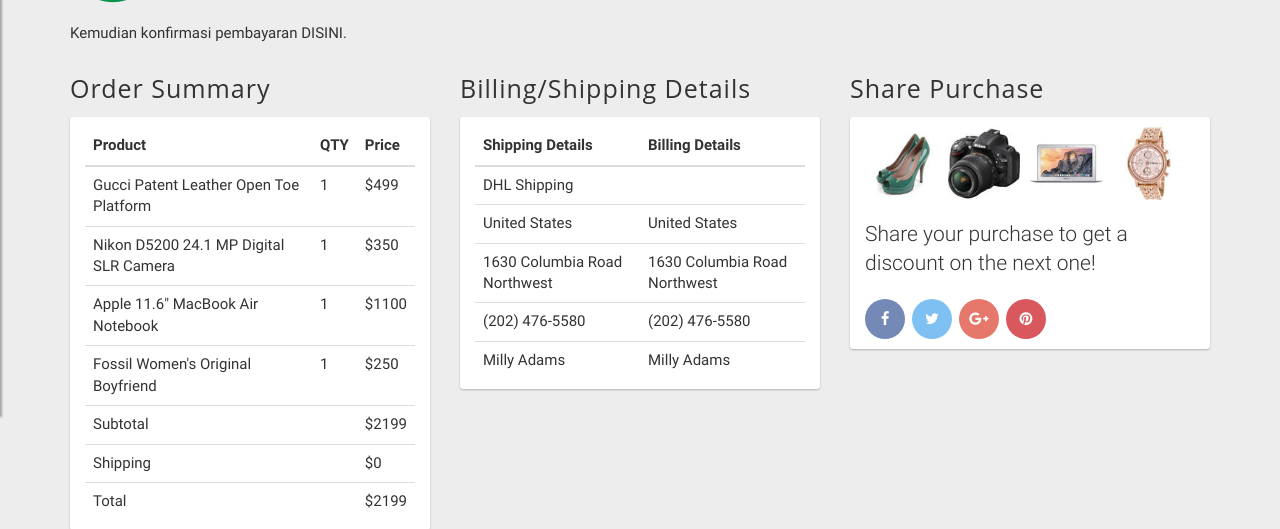
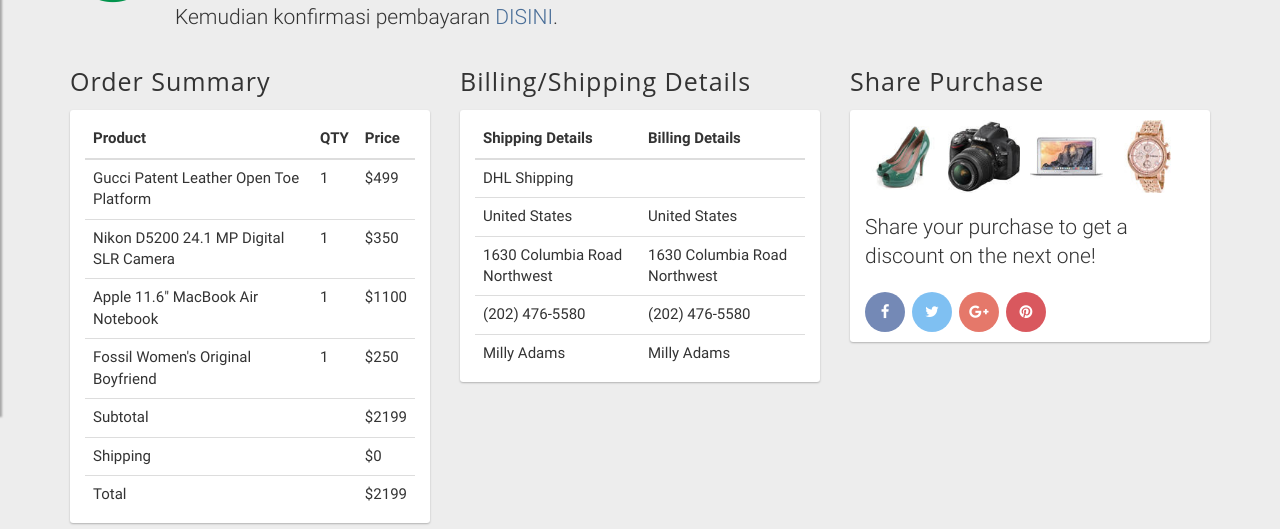
Before and after one commit to jbenastey/sipesan, a CodeIgniter app: page /sipesan/index.php/bayarcontroller/selesai/1 in a window 1280 px wide. Shown: the part 235-764 px from the top of the page. Run offline with CodeIgniter, Linux system fonts and the light colour scheme; the visitor is signed in with stand-in values (Sample User, id 1); data that the repository does not hold is empty; some libraries are stand-ins or nearby versions; some web fonts are replaced.

Commit message:
unfix checkout

```diff
--- a/application/views/frontend/pembayaran/selesai.php
+++ b/application/views/frontend/pembayaran/selesai.php
@@ -3,9 +3,8 @@
 	<div class="payment-success-icon fa fa-check-circle-o"></div>
 	<div class="payment-success-title-area">
 		<h1 class="payment-success-title"><?= $this->session->userdata('session_username');?>, Terima Kasih Telah Memesan</h1>
-		<p class="lead">Silahkan transfer ke rekening <b><?=$bank?></b> sebesar <b>Rp. <?=nominal($pesanan['keranjang_total'])?></b> sebelum 1x24 jam.</p>
-
-			<p>Kemudian konfirmasi pembayaran DISINI.
+		<p class="lead">Silahkan transfer ke rekening <b><?=$bank?></b> sebesar <b>Rp. <?=nominal($pesanan['keranjang_total'])?></b> sebelum 1x24 jam.
+			<br>Kemudian konfirmasi pembayaran <a href="#">DISINI</a>.
 		</p>
 	</div>
 	<div class="gap gap-small"></div>
```
